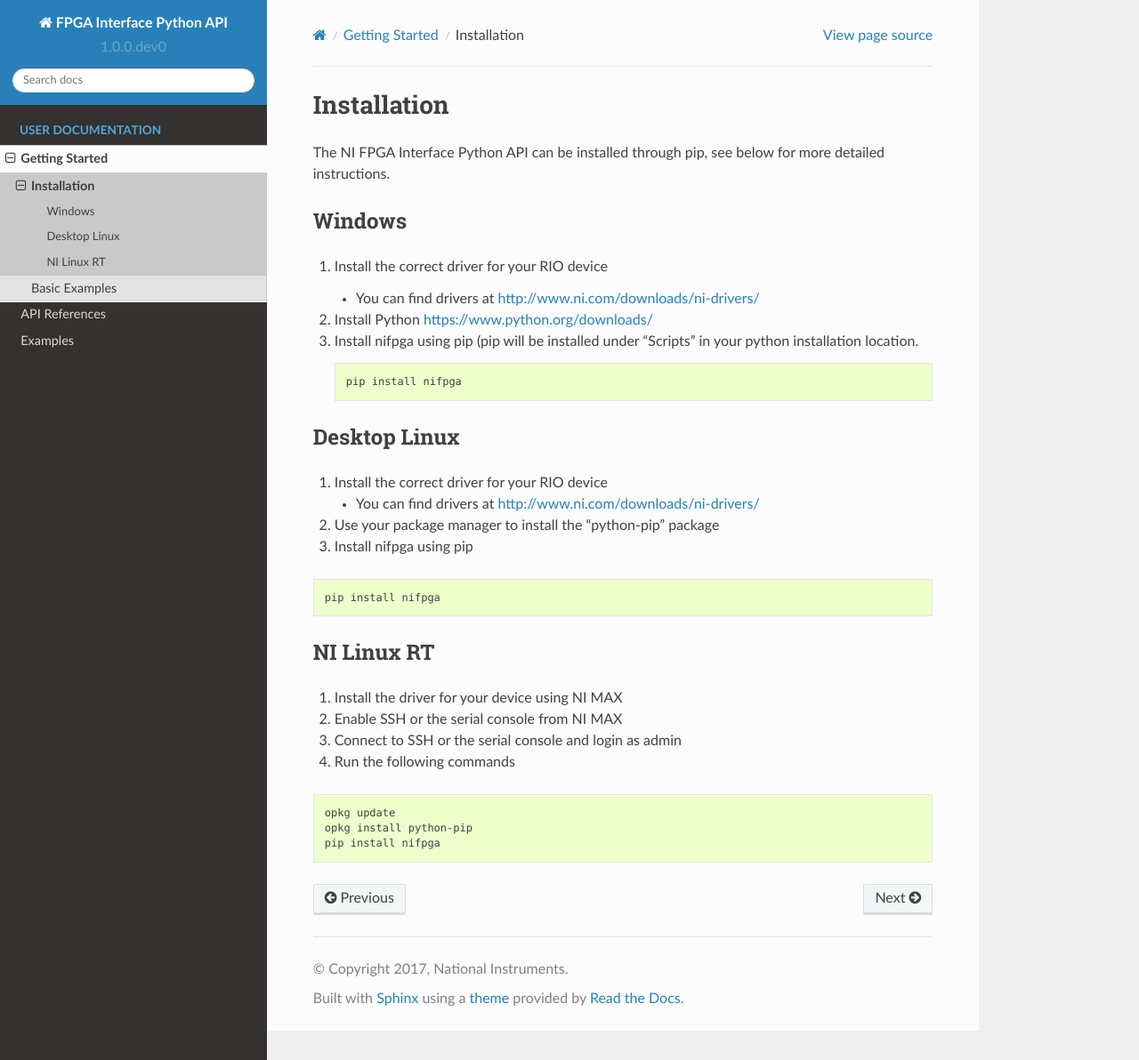
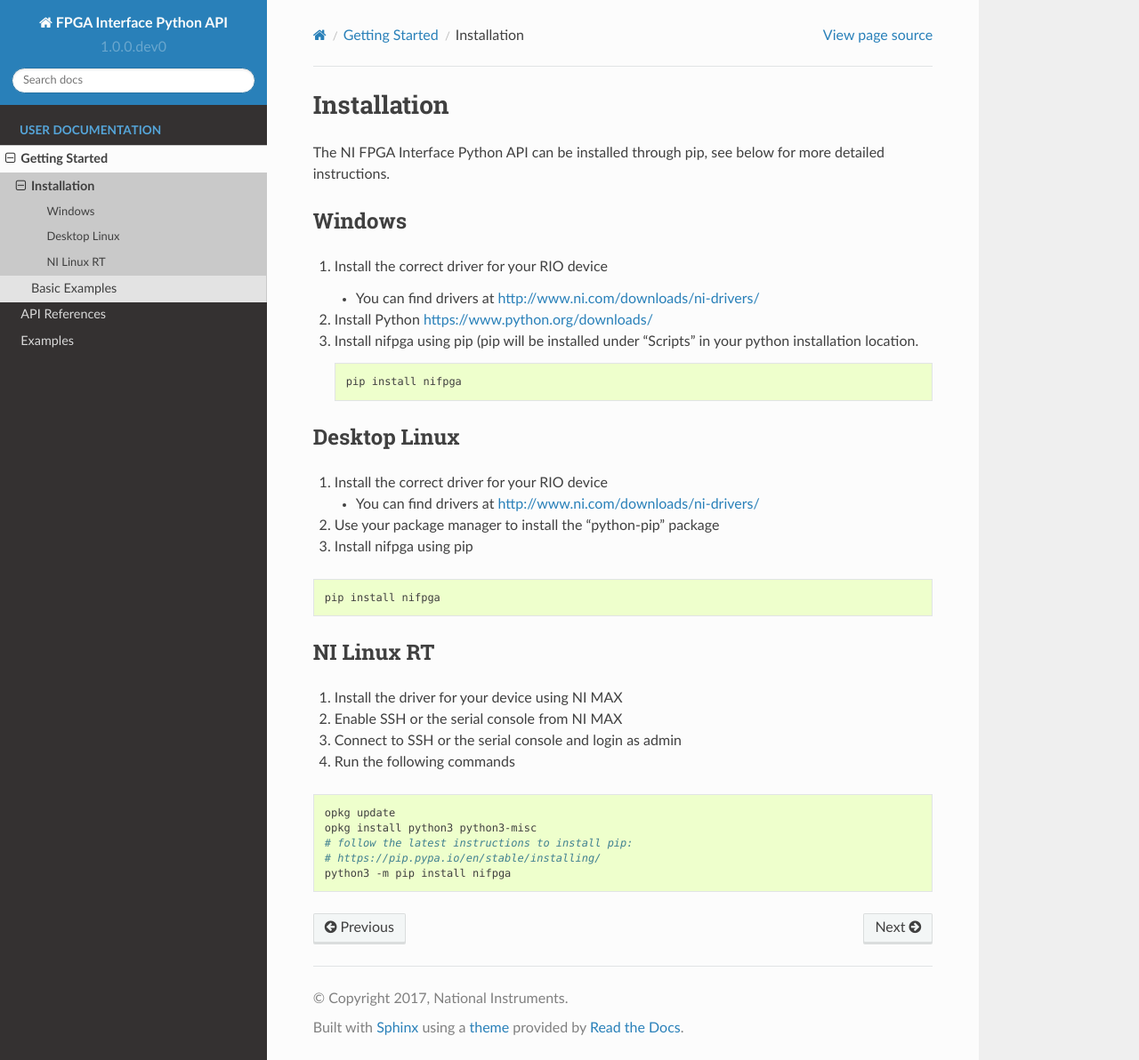
Before and after one commit to ni/nifpga-python, a Sphinx documentation site: the page built from docs/installation.rst, in a window 1280 px wide and 1192 px high. Shown: the whole window at 89% size. Built offline with Sphinx 7.4.7 and the Read the Docs theme 2.0.0, drawn with Linux system fonts in a browser that asks for light colours.

Commit message:
Recommending python3 instead of python2
Python2's EOL is coming up so recommending NI Linux RT users use Python3 instead.

```diff
--- a/docs/installation.rst
+++ b/docs/installation.rst
@@ -42,5 +42,7 @@
 .. code-block:: sh
 
    opkg update
-   opkg install python-pip
-   pip install nifpga
+   opkg install python3 python3-misc
+   # follow the latest instructions to install pip:
+   # https://pip.pypa.io/en/stable/installing/
+   python3 -m pip install nifpga
```
